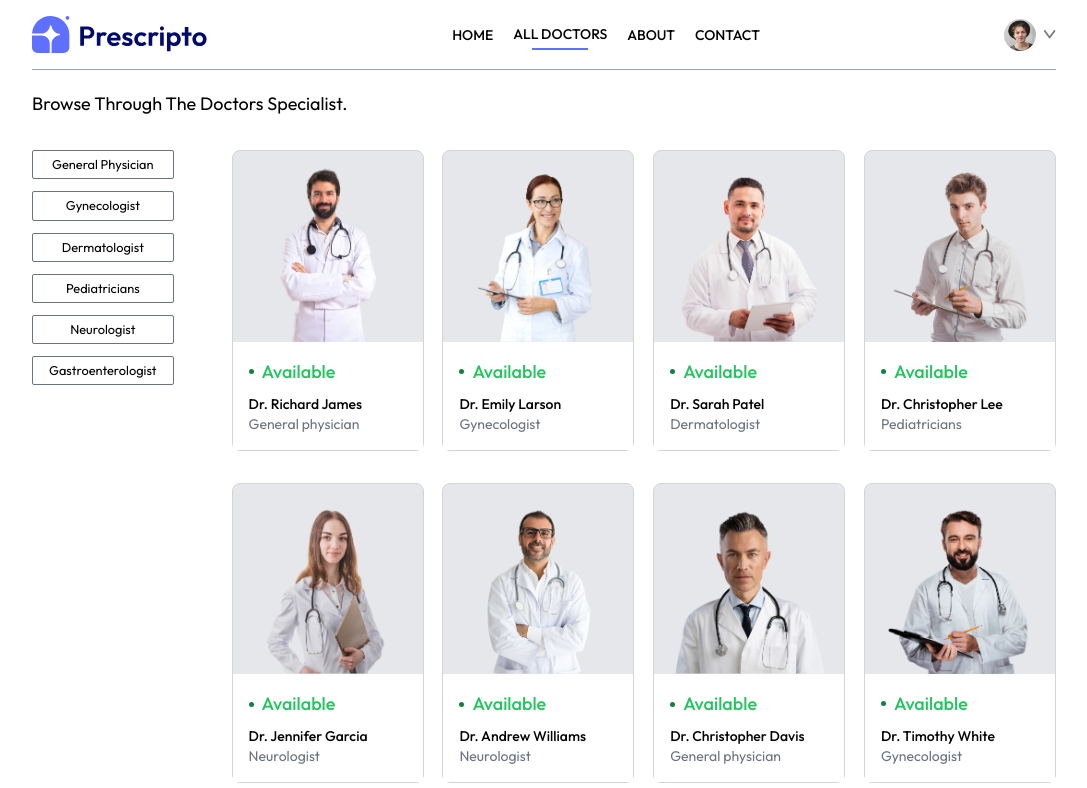
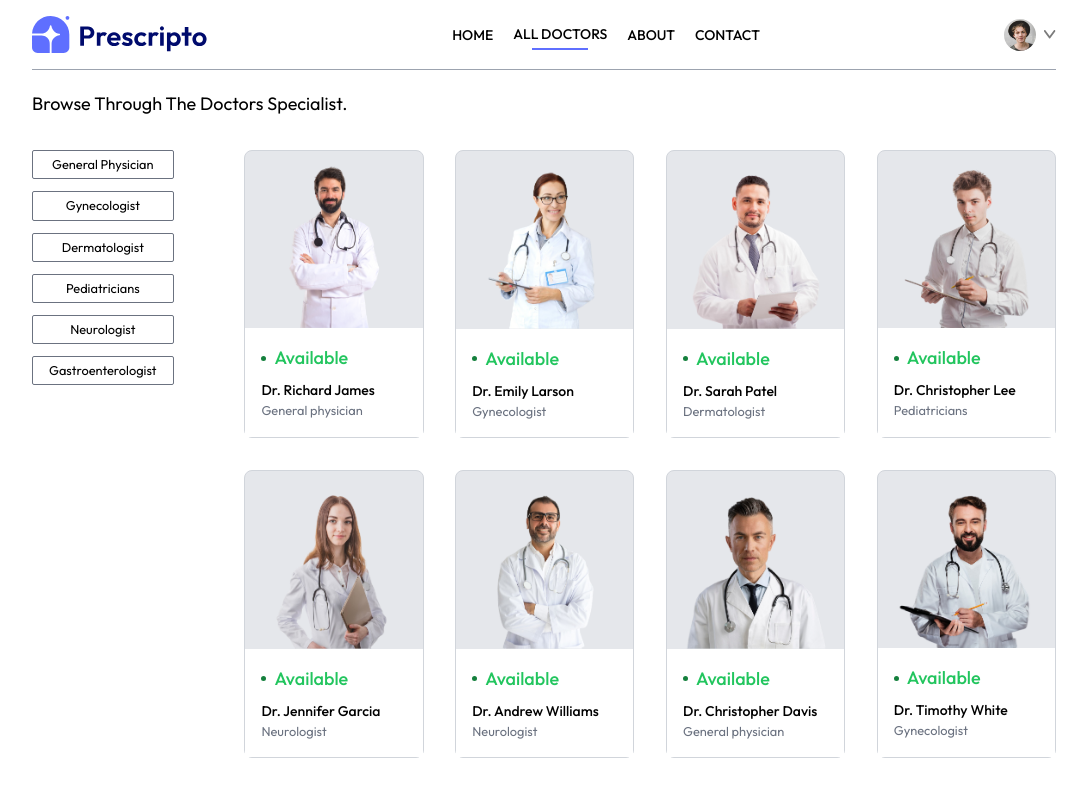
Before and after one commit to adityagundigara/HealthHub, a React (Vite) app: page /doctor in a window 1280 px wide. Shown: the top 788 px of the page, without its empty margins (96-1183 px from the left). Built offline with nearby package versions, Linux system fonts and the light colour scheme.

Commit message:
Doctors Page Had SOme Styling Changes

```diff
--- a/src/pages/Doctors.jsx
+++ b/src/pages/Doctors.jsx
@@ -5,50 +5,68 @@ import { AppContext } from '../context/AppContext'
 const Doctors = () => {
 
   const { speciality } = useParams()
-  const [filterDoc,setFilterDoc] = useState([])
+  const [filterDoc, setFilterDoc] = useState([])
   const navigate = useNavigate()
-  const {doctors} = useContext(AppContext)
+  const { doctors } = useContext(AppContext)
+
 
   const applyFilter = () => {
-    if(speciality){
+    if (speciality) {
       setFilterDoc(doctors.filter(doc => doc.speciality === speciality))
     }
-    else{
+    else {
       setFilterDoc(doctors)
     }
   }
 
-  useEffect( () => {
+  useEffect(() => {
     applyFilter()
-  },[speciality,doctors])
+  }, [speciality, doctors])
 
   return (
     <div className={`text-[3vw] flex flex-col items-start sm:text-[2vw] lg:text-[1vw]`}>
       <p className='text-lg mb-8'>Browse Through The Doctors Specialist.</p>
-      <div className='w-full flex justify-between gap-2'>
-        <div className={ `flex flex-col gap-3 text-center cursor-pointer`}>
-          <p onClick={()=>{ speciality === 'General physician'? navigate('/doctor') : navigate('/doctor/General physician')}} className={ `border border-gray-500 rounded-sm px-4 py-1 sm:px-3 sm:py-1 md:px-6 lg:px-4 ${ speciality ==='General physician' ? "bg-indigo-50" : "" }`}>General Physician</p>
-          <p onClick={()=>{ speciality === 'Gynecologist'? navigate('/doctor') : navigate('/doctor/Gynecologist')}} className={ `border border-gray-500 rounded-sm px-4 py-1 sm:px-3 sm:py-1 md:px-6 lg:px-4 ${ speciality === 'Gynecologist' ? "bg-indigo-50" : "" }`}>Gynecologist</p>
-          <p onClick={()=>{ speciality === 'Dermatologist'? navigate('/doctor') : navigate('/doctor/Dermatologist')}} className={ `border border-gray-500 rounded-sm px-4 py-1 sm:px-3 sm:py-1 md:px-6 lg:px-4 ${ speciality === 'Dermatologist' ? "bg-indigo-50" : "" }`}>Dermatologist</p>
-          <p onClick={()=>{ speciality === 'Pediatricians'? navigate('/doctor') : navigate('/doctor/Pediatricians')}} className={ `border border-gray-500 rounded-sm px-4 py-1 sm:px-3 sm:py-1 md:px-6 lg:px-4 ${ speciality === 'Pediatricians' ? "bg-indigo-50" : ""}`}>Pediatricians</p>
-          <p onClick={()=>{ speciality === 'Neurologist'? navigate('/doctor') : navigate('/doctor/Neurologist')}} className={ `border border-gray-500 rounded-sm px-4 py-1 sm:px-3 sm:py-1 md:px-6 lg:px-4 ${ speciality === 'Neurologist' ? "bg-indigo-50" : ""}`}>Neurologist</p>
-          <p onClick={()=>{ speciality === 'Gastroenterologist' ? navigate('/doctor') : navigate('/doctor/Gastroenterologist')}} className={ `border border-gray-500 rounded-sm px-4 py-1 sm:px-3 sm:py-1 md:px-6 lg:px-4 ${ speciality === "Gastroenterologist" ? "bg-indigo-50" : ""}`}>Gastroenterologist</p>
+      <div className={`${filterDoc.length === 0
+        ? 'flex justify-between w-[100%] gap-8'
+        : 'w-full flex justify-between gap-2'
+        }`} >
+        <div className={`flex flex-col gap-3 text-center cursor-pointer`}>
+          <p onClick={() => { speciality === 'General physician' ? [navigate('/doctor'), console.log(speciality)] : [navigate('/doctor/General physician'), console.log(speciality)] }} className={`border border-gray-500 rounded-sm px-4 py-1 sm:px-3 sm:py-1 md:px-6 lg:px-4 ${speciality === 'General physician' ? "bg-indigo-50" : ""}`}>General Physician</p>
+          <p onClick={() => { speciality === 'Gynecologist' ? navigate('/doctor') : navigate('/doctor/Gynecologist') }} className={` border border-gray-500 rounded-sm px-4 py-1 sm:px-3 sm:py-1 md:px-6 lg:px-4 ${speciality === 'Gynecologist' ? "bg-indigo-50" : ""}`}>Gynecologist</p>
+          <p onClick={() => { speciality === 'Dermatologist' ? navigate('/doctor') : navigate('/doctor/Dermatologist') }} className={`border border-gray-500 rounded-sm px-4 py-1 sm:px-3 sm:py-1 md:px-6 lg:px-4 ${speciality === 'Dermatologist' ? "bg-indigo-50" : ""}`}>Dermatologist</p>
+          <p onClick={() => { speciality === 'Pediatricians' ? navigate('/doctor') : navigate('/doctor/Pediatricians') }} className={`border border-gray-500 rounded-sm px-4 py-1 sm:px-3 sm:py-1 md:px-6 lg:px-4 ${speciality === 'Pediatricians' ? "bg-indigo-50" : ""}`}>Pediatricians</p>
+          <p onClick={() => { speciality === 'Neurologist' ? navigate('/doctor') : navigate('/doctor/Neurologist') }} className={`border border-gray-500 rounded-sm px-4 py-1 sm:px-3 sm:py-1 md:px-6 lg:px-4 ${speciality === 'Neurologist' ? "bg-indigo-50" : ""}`}>Neurologist</p>
+          <p onClick={() => { speciality === 'Gastroenterologist' ? navigate('/doctor') : navigate('/doctor/Gastroenterologist') }} className={`border border-gray-500 rounded-sm px-4 py-1 sm:px-3 sm:py-1 md:px-6 lg:px-4 ${speciality === "Gastroenterologist" ? "bg-indigo-50" : ""}`}>Gastroenterologist</p>
         </div>
-        <div className='grid grid-cols-1 gap-y-8 gap-x-2 sm:grid-cols-2 sm:w-[55vw] sm:justify-items-end  lg:w-[80%] lg:gap-x-6 lg:gap-y-8 lg:grid-cols-4 lg:justify-items-end'>
+
+        <div className={`${filterDoc.length === 0
+          ? 'flex justify-center items-center w-full'
+          : 'grid grid-cols-1 gap-y-8 gap-x-2 sm:grid-cols-2 sm:w-[55vw] sm:justify-items-end lg:w-[80%] lg:gap-x-6 lg:gap-y-8 lg:grid-cols-4 lg:justify-items-end'
+          }`}>
           {
+            filterDoc.length === 0 ? (
+              <p className='text-[4vw] text-center sm:text-[3vw] lg:text-[2.5vw]'>No doctors available for this specialty</p>
+            ) : (
               filterDoc.map((item, index) => (
-                <div key={index} onClick={() => (navigate(`/appointment/${item._id}`))} className={'w-[50vw] flex flex-col items-center justify-center bg-gray-200 rounded-lg border-gray-300 border-[1px] cursor-pointer sm:w-[25vw] lg:w-[15vw] xl:w-[15vw]'}>
+                <div key={index}
+                  onClick={() => (navigate(`/appointment/${item._id}`))}
+                  className={'w-[50vw] flex flex-col items-center justify-center bg-gray-200 rounded-lg border-gray-300 border-[1px] cursor-pointer sm:w-[25vw] lg:w-[15vw] xl:w-[14vw]'}>
                   <img className={'w-[350px] sm:w-[40vw] lg:w-[150px] xl:w-[20vw]'} src={item.image} alt="" />
-                    <div className={'bg-white w-full p-3 flex flex-col items-start sm:p-4'}>
+                  <div className={'bg-white w-full p-3 flex flex-col items-start sm:p-4 flex-grow'}>
                     <div className={'flex items-center justify-center gap-2 mb-2 sm:m-0'}>
                       <p className={'rounded-full bg-green-700 w-[5px] h-[5px] lg:w-[4px] lg:h-[4px] xl:w-[5px] xl:h-[5px]'}></p>
                       <p className={'text-green-500 font-medium text-sm lg:text-[1vw] xl:text-lg '}>Available</p>
                     </div>
-                        <p className={'text-[4vw] font-medium mb-1 sm:mb-0 sm:mt-2 xl:text-sm sm:text-[2vw] lg:text-[1.2vw] 2xl:text-[1.2vw] 2xl:mb-2'}>{item.name}</p>
-                        <p className={'text-gray-500 text-sm xl:text-sm lg:text-[1vw] 2xl:w-[1vw]'}>{item.speciality}</p>
+                    <div className={'flex-grow'}>
+                      <p className={'text-[4vw] font-medium mb-1 sm:mb-0 sm:mt-2 xl:text-sm sm:text-[2vw] lg:text-[1.2vw] xl:text-[1vw] 2xl:text-[1.2vw] 2xl:mb-2'}>
+                        {item.name}
+                      </p>
+                      <p className={'text-gray-500 text-sm lg:text-[1vw] 2xl:w-[1vw] xl:text-[1vw]'}>{item.speciality}</p>
+                    </div>
                   </div>
                 </div>
               ))
+            )
           }
         </div>
       </div>
```
Lines whose indentation alone changed are shown as unchanged.
